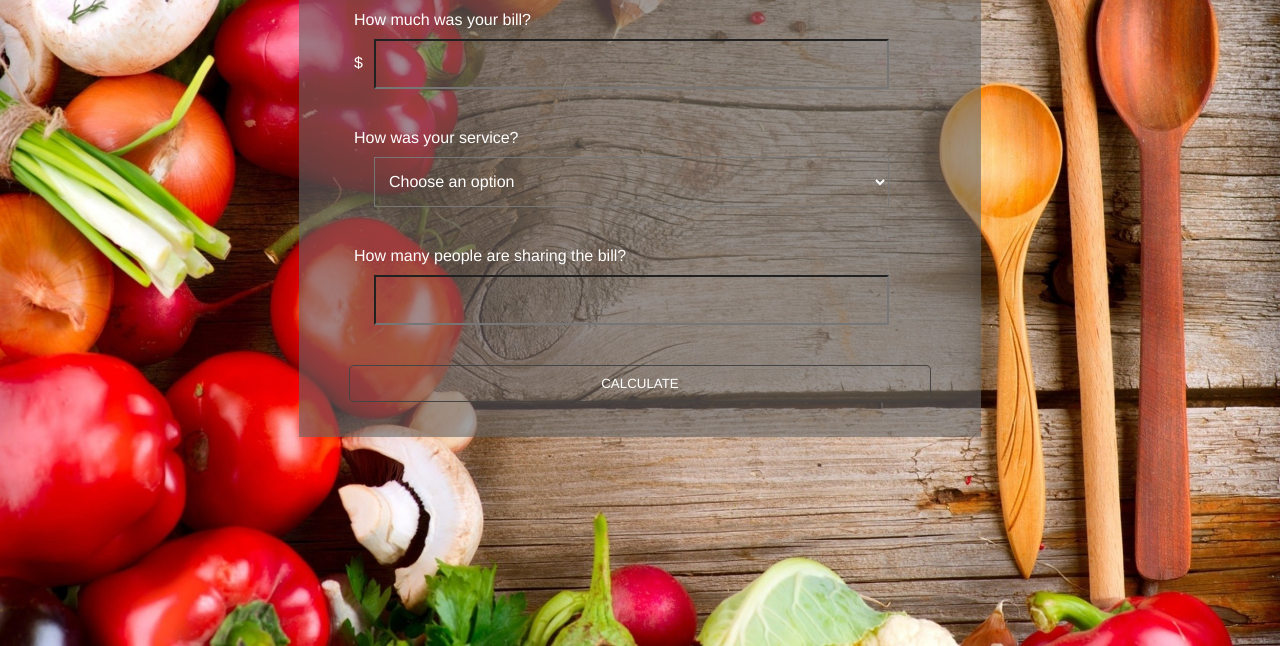
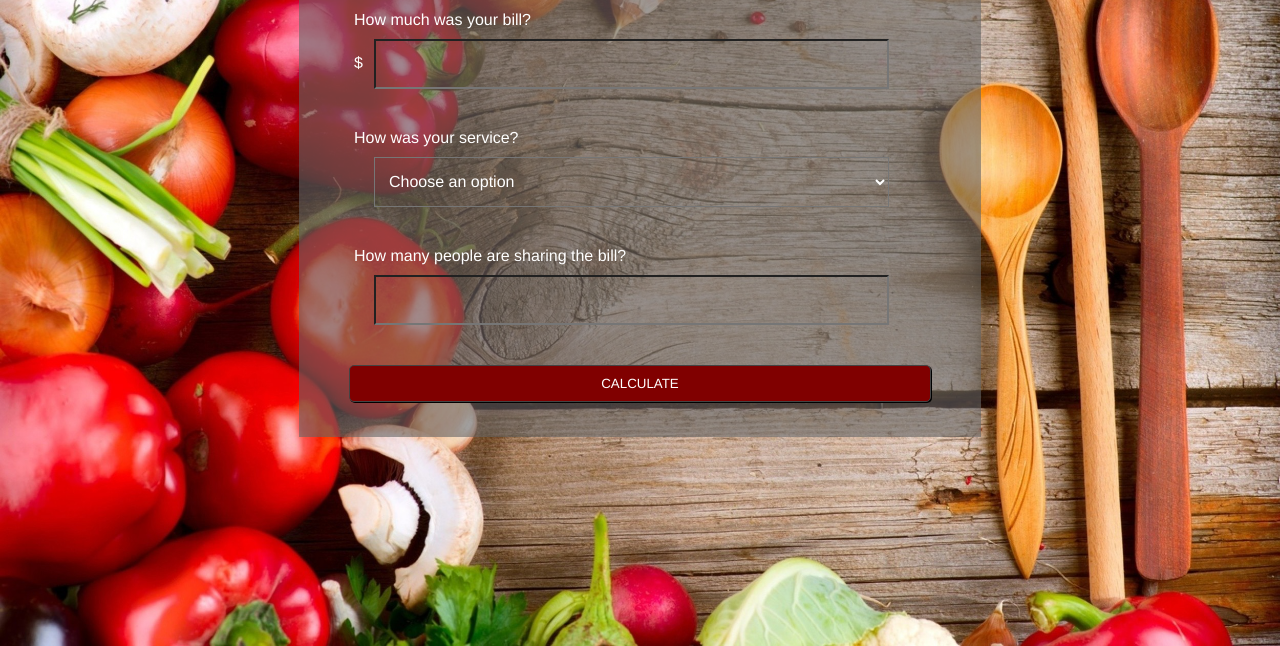
Before and after one commit to LKian/Tip-Calculator-Website, a plain HTML site: page index.html in a window 1280 px wide. In both pictures the pointer is over the button "CALCULATE". Shown: the part 154-800 px from the top of the page. Drawn offline with Linux system fonts and the light colour scheme.

Commit message:
button style for focus/active

```diff
--- a/style.css
+++ b/style.css
@@ -45,10 +45,10 @@ button {
 	border: 1px solid #444; }
 
 button:hover {
-	background: transparent;  }
+	box-shadow: 1px 1px #000; }
 
 button:active, button:focus {
-	margin: 1px 0 0 0;  }
+	box-shadow: 2px 2px #000;}
 
 #totalTip {
 	font-size: 50px;
```
